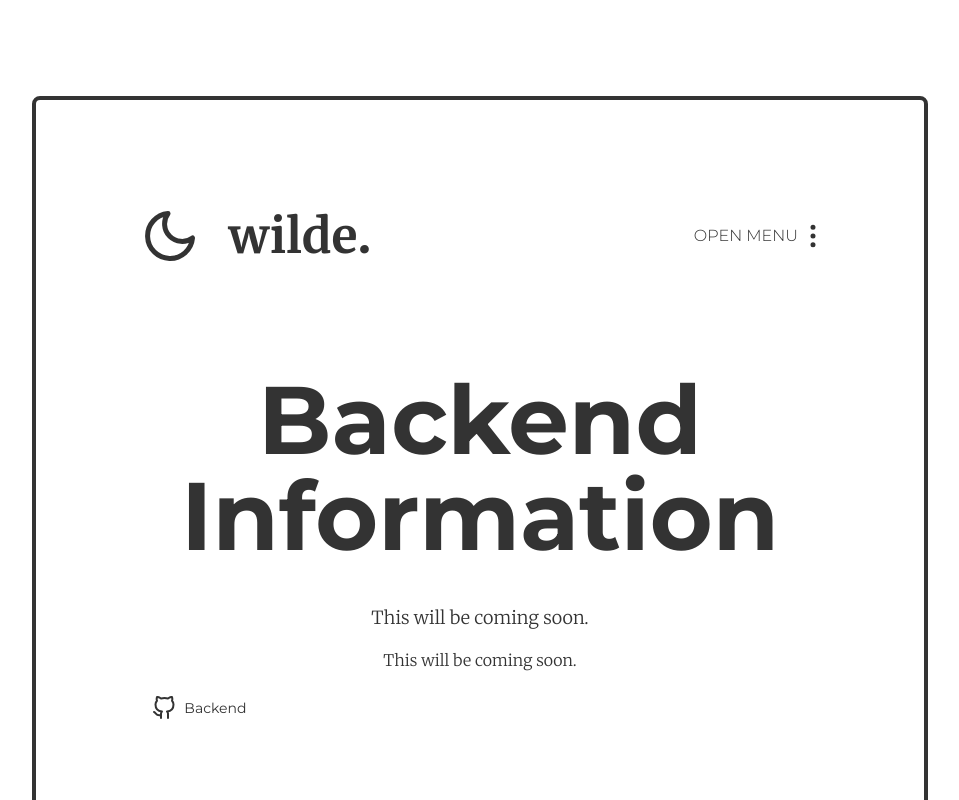
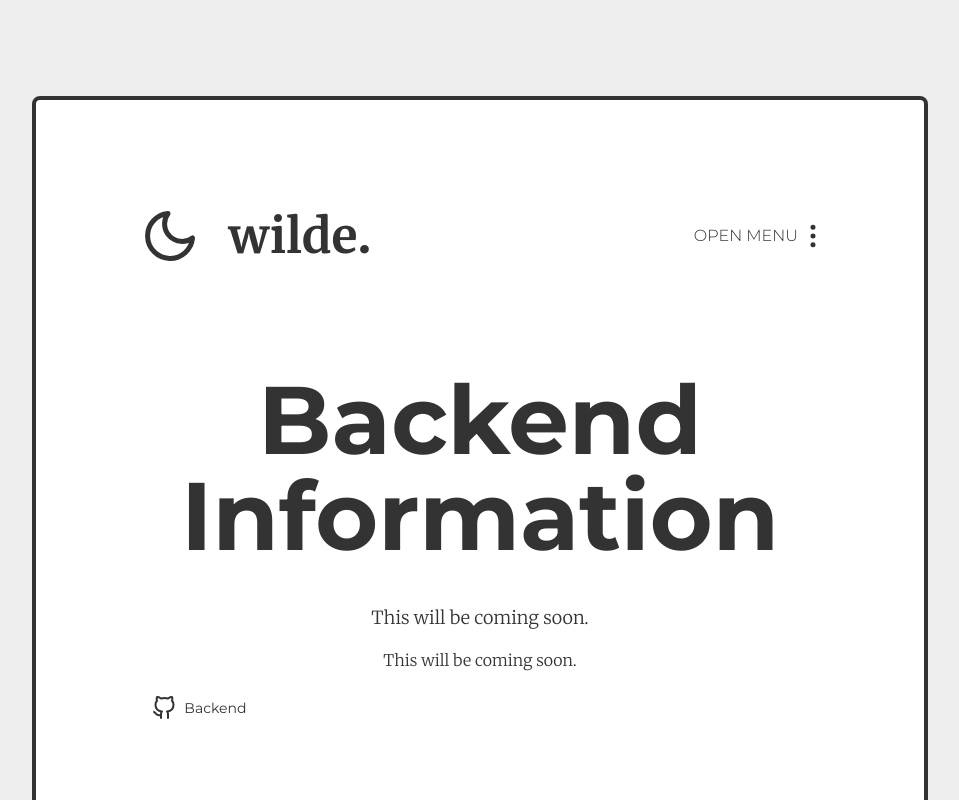
Before and after one commit to kinkwilde/wildepoint-frontend, a Next.js app: page /backend in a window 1280 px wide. Shown: the top 800 px of the page, without its empty margins (160-1119 px from the left). Built offline with nearby package versions, Linux system fonts and the light colour scheme.

Commit message:
update dark bg

```diff
--- a/components/templates/index/index.js
+++ b/components/templates/index/index.js
@@ -3,9 +3,9 @@ import ThemeOrganismsFooterSplash from "../../theme/organisms/footer/splash";
 
 export default function TemplateIndex({ children }) {
     return (
-        <div className="bg-white p-2 dark:bg-black sm:p-4 md:p-6 lg:p-12 xl:p-24">
+        <div className="bg-grey p-2 dark:bg-black sm:p-4 md:p-6 lg:p-12 xl:p-24">
             <div className="container">
-                <div className="rounded-lg border-4 border-black p-2 dark:border-white sm:p-4 md:p-6 lg:p-12 xl:p-24">
+                <div className="rounded-lg border-4 border-black bg-white p-2 dark:border-white dark:bg-gray-900 sm:p-4 md:p-6 lg:p-12 xl:p-24">
                     <div className="flex flex-col">
                         <ThemeOrganismsHeaderSplash />
                         <main className="grow">{children}</main>
```
